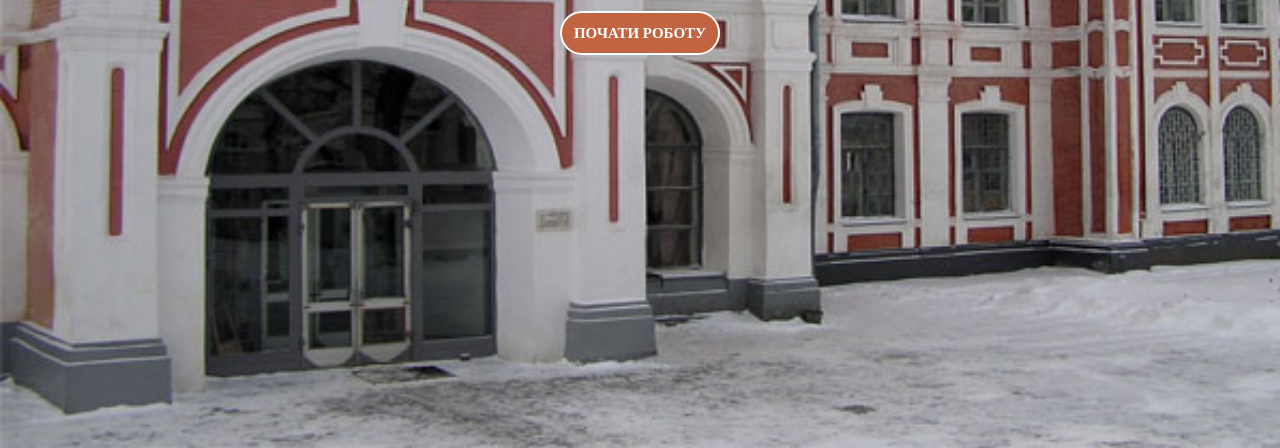
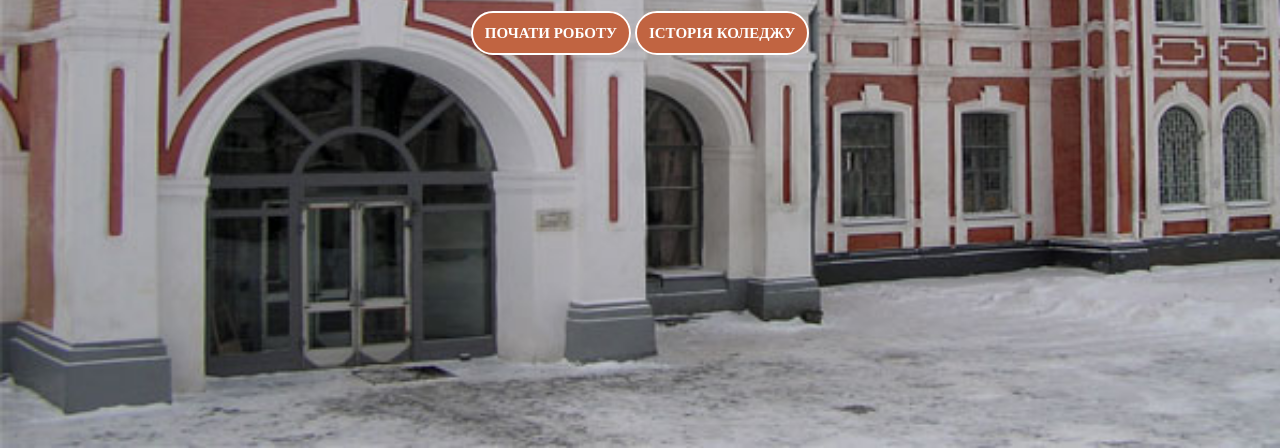
Before and after one commit to ppc-ntu-khpi/vr-tour, a website: page index.html in a window 1280 px wide. Shown: the part 352-800 px from the top of the page. Drawn offline with Linux system fonts and the light colour scheme.

Commit message:
Update index.html

```diff
--- a/index.html
+++ b/index.html
@@ -12,6 +12,7 @@
 	<div class="main">
 	    <p class="main-text">Ви завітали до віртуального путівника по ППК НТУ ХПІ</p>
 	    <a class="btn" href="index2.html">ПОЧАТИ РОБОТУ</a>
+	    <a class="btn btn-secondary" href="index3.html">ІСТОРІЯ КОЛЕДЖУ</a>
 	</div>
 </body>
 </html>
```
